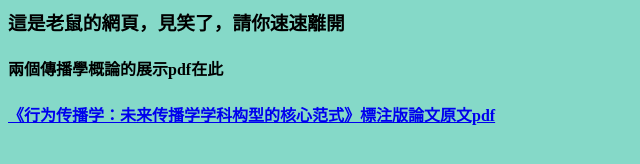
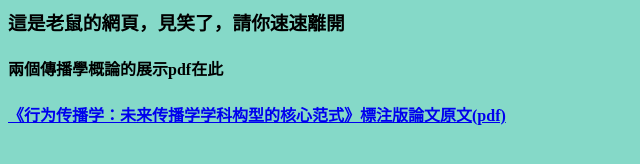
Before and after one commit to Aparrot2b1/UntopoSite, a plain HTML site: page index.html in a window 1280 px wide. Shown: the full height of the page, 0-640 px from the left. Drawn offline with Linux system fonts and the light colour scheme.

Commit message:
Update index.html
()

```diff
--- a/index.html
+++ b/index.html
@@ -19,7 +19,7 @@
 
 	<h4>兩個傳播學概論的展示pdf在此<h4>
 
-	<a href="https://githubUntopoSite.github.io/行为传播_withMarginNotes+2.pdf">《行为传播学：未来传播学学科构型的核心范式》標注版論文原文pdf</a>
+	<a href="https://githubUntopoSite.github.io/行为传播_withMarginNotes標記版原文.pdf">《行为传播学：未来传播学学科构型的核心范式》標注版論文原文(pdf)</a>
 
 	</p>
 
```
